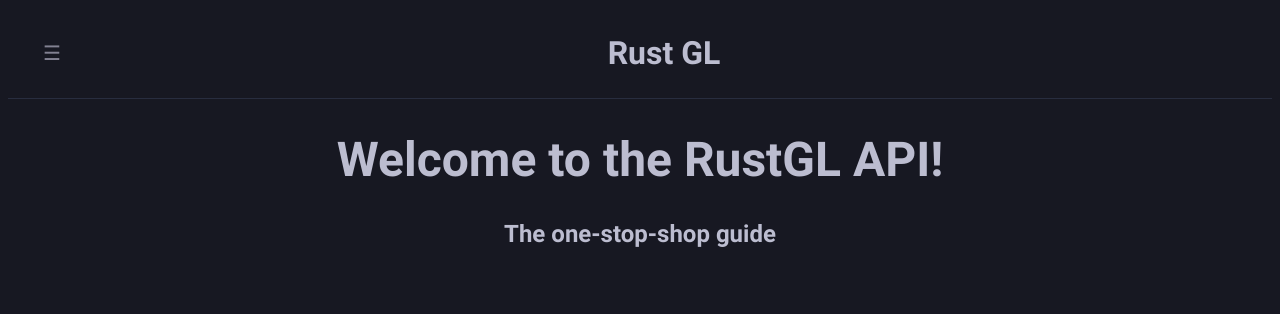
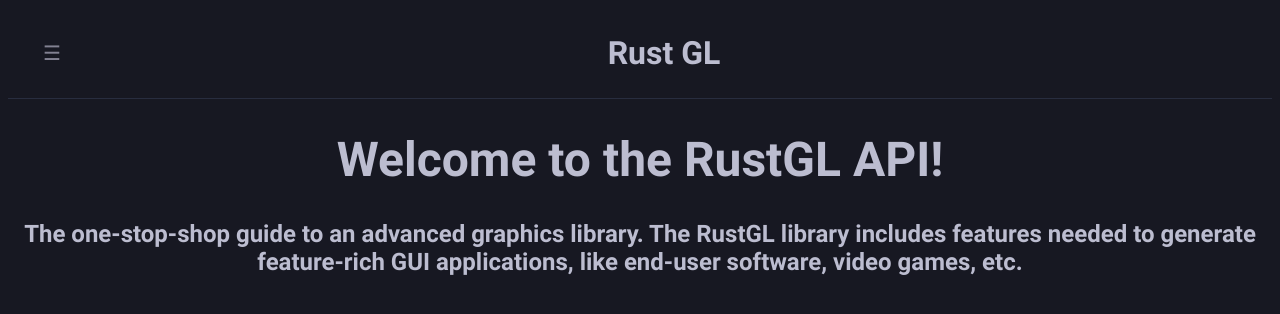
Before and after one commit to RustUser/RustGL, a plain HTML site: page docs/index.html in a window 1280 px wide. Drawn offline with nearby package versions, Linux system fonts and the light colour scheme.

Commit message:
Update of current data.

```diff
--- a/docs/index.html
+++ b/docs/index.html
@@ -11,6 +11,6 @@
 <body>
 <div id="nav-placeholder"></div>
 <h1 style="text-align: center">Welcome to the RustGL API!</h1>
-<p>The one-stop-shop guide </p>
+<p style="">The one-stop-shop guide to an advanced graphics library. The RustGL library includes features needed to generate feature-rich GUI applications, like end-user software, video games, etc.</p>
 </body>
 </html>
```
